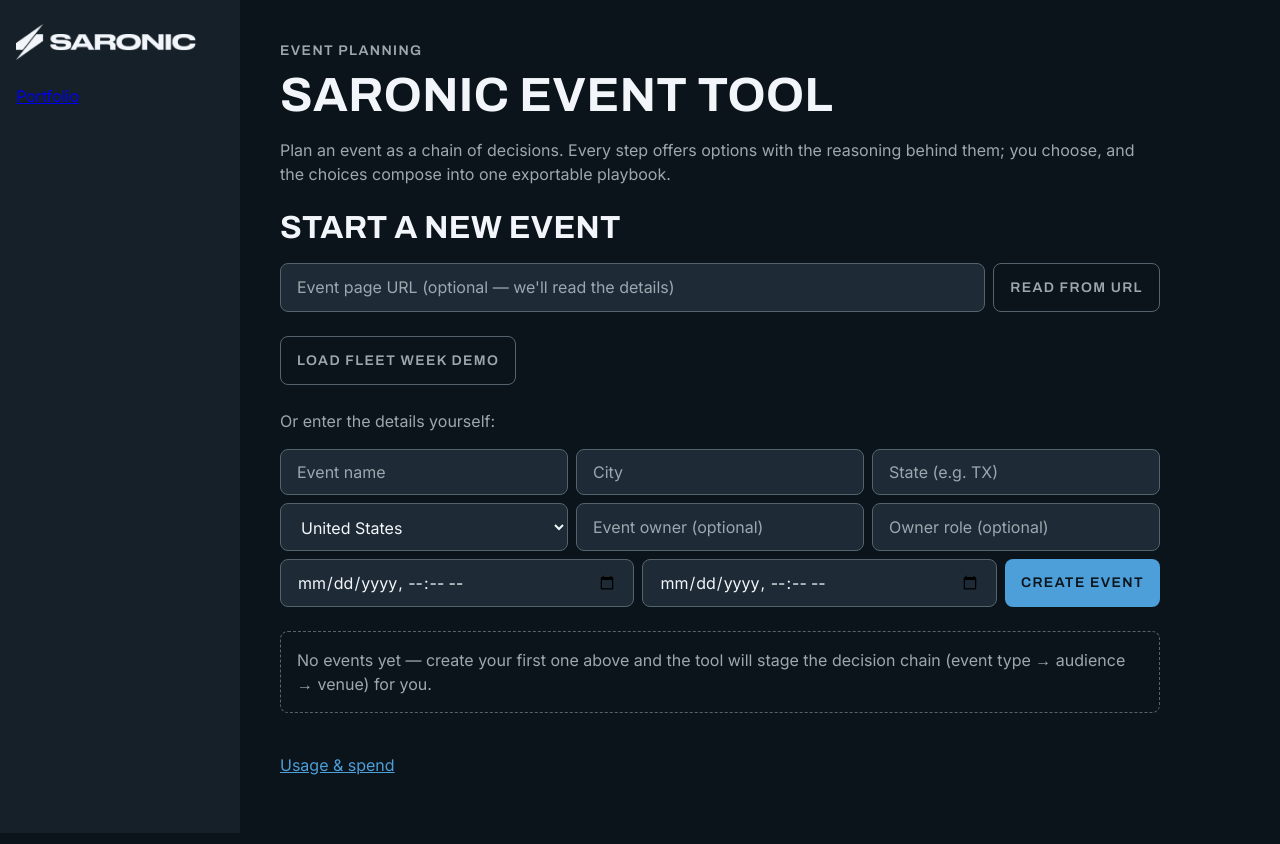
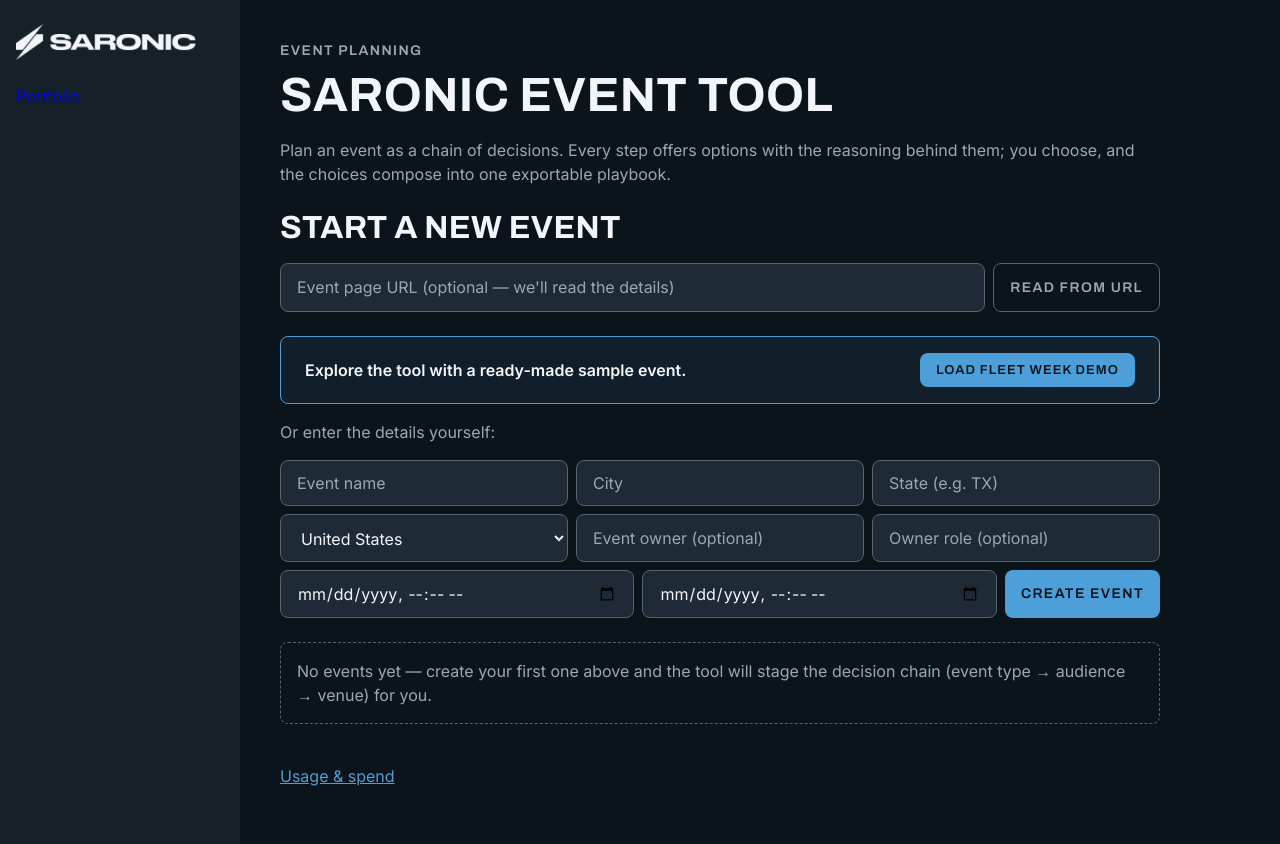
Before and after one commit to jfilipATX/saronic-event-project, a FastAPI app: page / in a window 1280 px wide. Run offline with FastAPI, Linux system fonts and the light colour scheme; data that the repository does not hold is empty.

Commit message:
P6-followup: promote demo loader + lifecycle controls from invisible ghosts to findable surfaces
The Fleet Week demo loader and per-event Archive/Delete/Complete were
btn-quiet ghosts, near-invisible (user reported not finding them). User
pulled a stale build too, but the quiet styling was a real discoverability
miss owned by design.

- home.html: demo loader wrapped in a distinct .demo-callout with a filled
  .btn-demo (not ghost); lifecycle controls moved to .lifecycle-actions with
  .btn-lifecycle / .btn-lifecycle.danger (findable contrast, Delete in red).
- theme.css: add .demo-callout, .btn-demo, .lifecycle-actions, .btn-lifecycle.
- tests/test_discoverability.py: 2 tests pin the loader is not btn-quiet and
  lifecycle controls render with a non-quiet class.
- README count 884 -> 886.

```diff
--- a/app/ui/static/theme.css
+++ b/app/ui/static/theme.css
@@ -114,6 +114,40 @@ h2 { font-size: 2rem; font-weight: 700; line-height: 1.15; margin: var(--space-l
 .inline-form { display: inline; margin: 0; }
 .muted-block { margin-top: var(--space-lg); }
 .muted-block summary { cursor: pointer; color: var(--color-steel); }
+
+/* ── discoverability fix (Phase 6 follow-up) ────
+   The demo loader + lifecycle controls were btn-quiet ghosts, near-invisible.
+   Promote them to findable surfaces. */
+.demo-callout {
+  border: 1px solid var(--color-tertiary);
+  background: color-mix(in srgb, var(--color-tertiary) 8%, var(--color-background));
+  border-radius: var(--rounded-md); padding: var(--space-md) var(--space-lg);
+  margin: var(--space-md) 0;
+  display: flex; align-items: center; justify-content: space-between; gap: var(--space-md);
+}
+.demo-callout p { margin: 0; color: var(--color-neutral); font-weight: 600; }
+.demo-callout .btn-demo {
+  background: var(--color-tertiary); color: var(--color-background); border: 0;
+  border-radius: var(--rounded-md); padding: 10px 16px; cursor: pointer;
+  font-family: var(--font-display); font-stretch: 125%; font-size: 0.8125rem;
+  font-weight: 600; letter-spacing: 0.08em; text-transform: uppercase;
+  text-decoration: none; white-space: nowrap;
+}
+.demo-callout .btn-demo:hover { background: var(--color-neutral); }
+
+/* per-event lifecycle controls: findable, distinct from the playbook primary */
+.lifecycle-actions { display: flex; flex-wrap: wrap; gap: 8px; margin-top: 8px; }
+.lifecycle-actions .btn-lifecycle {
+  background: transparent; color: var(--color-neutral);
+  border: 1px solid var(--color-steel); border-radius: var(--rounded-sm);
+  padding: 7px 12px; cursor: pointer;
+  font-family: var(--font-display); font-stretch: 120%; font-size: 0.75rem;
+  font-weight: 600; letter-spacing: 0.06em; text-transform: uppercase;
+  text-decoration: none;
+}
+.lifecycle-actions .btn-lifecycle:hover { border-color: var(--color-neutral); background: var(--color-secondary); }
+.lifecycle-actions .btn-lifecycle.danger { color: #9b2c2c; border-color: #9b2c2c; }
+.lifecycle-actions .btn-lifecycle.danger:hover { background: #9b2c2c; color: #fff; }
 
 /* lifecycle + demo badges */
 .tag-demo, .tag-complete, .tag-erased {
--- a/app/ui/templates/home.html
+++ b/app/ui/templates/home.html
@@ -17,9 +17,12 @@
     <button class="btn-quiet" type="submit">Read from URL</button>
   </form>
 
-  <form method="post" action="/demo/load-fleet-week" class="form-row">
-    <button class="btn-quiet" type="submit">Load Fleet Week demo</button>
-  </form>
+  <div class="demo-callout">
+    <p>Explore the tool with a ready-made sample event.</p>
+    <form method="post" action="/demo/load-fleet-week">
+      <button class="btn-demo" type="submit">Load Fleet Week demo</button>
+    </form>
+  </div>
 
   <p class="muted">Or enter the details yourself:</p>
 
@@ -59,19 +62,19 @@
             {% if e.event_type %}<span>{{ e.event_type }}</span>{% endif %}
             {% if e.audience_estimate %}<span>{{ "{:,}".format(e.audience_estimate) }} attendees</span>{% endif %}
           </div>
-          <div class="option-actions">
+          <div class="lifecycle-actions">
             <a class="btn-primary" href="/events/{{ e.id }}/playbook">Open playbook</a>
             {% if e.status != 'complete' %}
               <form method="post" action="/events/{{ e.id }}/complete" class="inline-form">
-                <button class="btn-quiet" type="submit">Mark complete</button>
+                <button class="btn-lifecycle" type="submit">Mark complete</button>
               </form>
             {% endif %}
             <form method="post" action="/events/{{ e.id }}/archive" class="inline-form">
-              <button class="btn-quiet" type="submit">Archive</button>
+              <button class="btn-lifecycle" type="submit">Archive</button>
             </form>
             <form method="post" action="/events/{{ e.id }}/delete" class="inline-form"
                   onsubmit="return confirm('Delete this event? Attendee/staff identities will be permanently erased (counts kept).');">
-              <button class="btn-danger" type="submit">Delete</button>
+              <button class="btn-lifecycle danger" type="submit">Delete</button>
             </form>
           </div>
         </li>
```
Also changed, not shown: tests/test_discoverability.py (added, +55 -0 lines), README.md.
